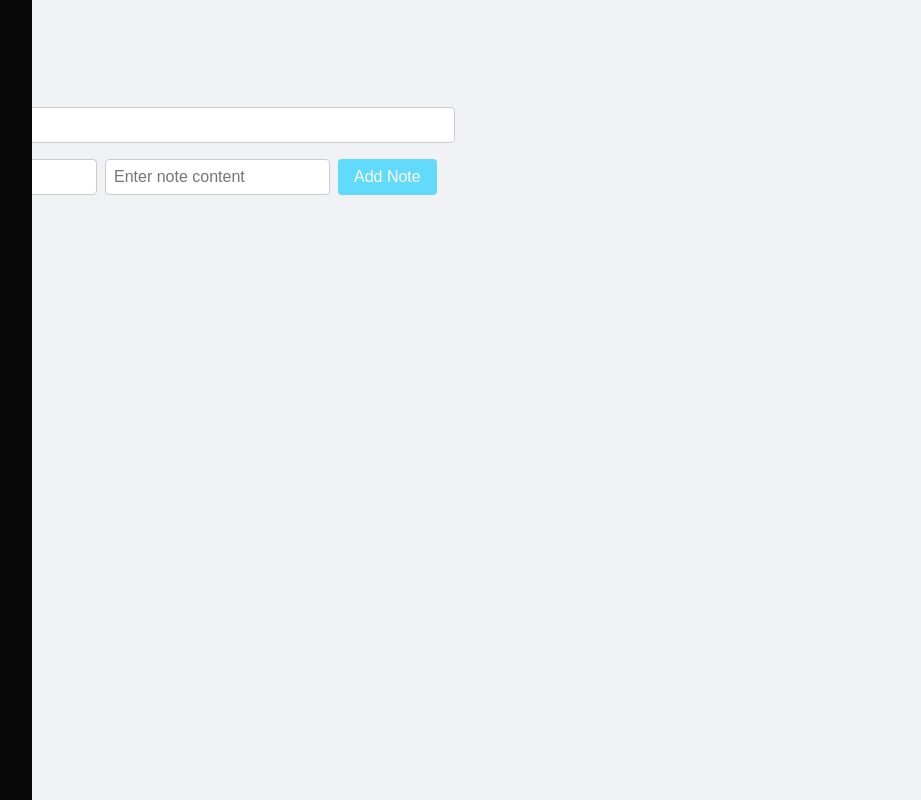
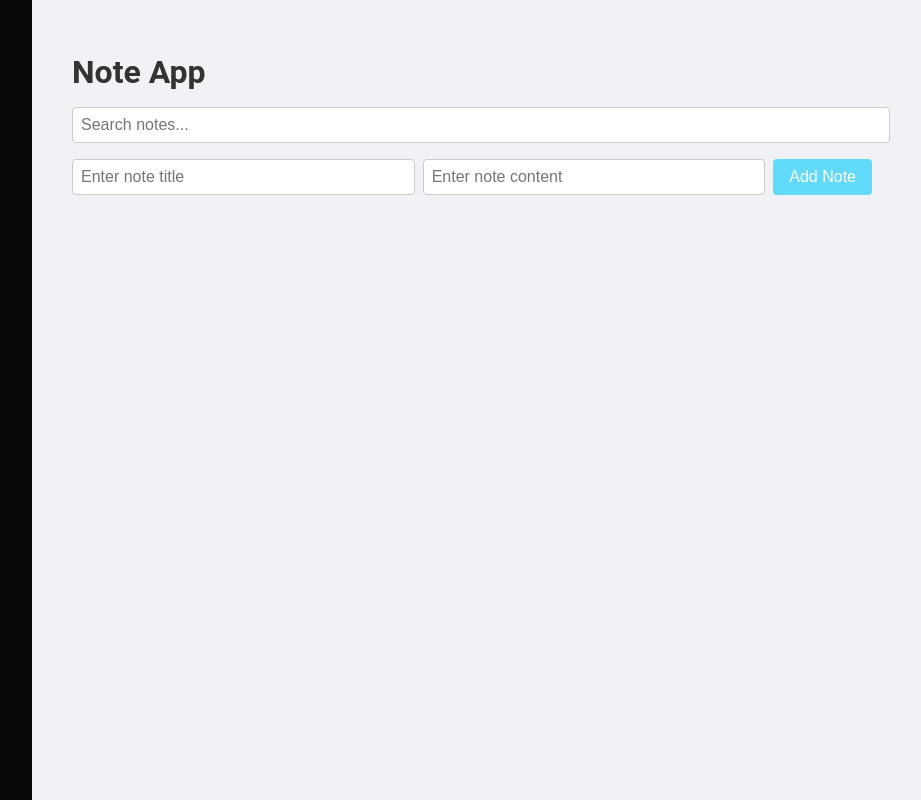
Before and after one commit to CarlBedrot/Note-app, a React (Create React App) app: page / in a window 1280 px wide. Shown: the whole page, without its empty margins (168-1089 px from the left). Built offline with nearby package versions, Linux system fonts and the light colour scheme.

Commit message:
Centered form

```diff
--- a/src/App.css
+++ b/src/App.css
@@ -38,11 +38,12 @@
 }
 
 .container {
-  display: flex;
-  max-width: 1200px;
+  display: center;
+  max-width: 800px;
   margin: 0 auto;
   padding: 2rem;
   flex-direction: row;
+
 }
 
 .main-content {
@@ -55,7 +56,7 @@ h1 {
   font-size: 2rem;
   color: #333;
   margin-bottom: 1rem;
-  font-weight: 700px;
+  font-weight: 700;
 }
 
 
```
